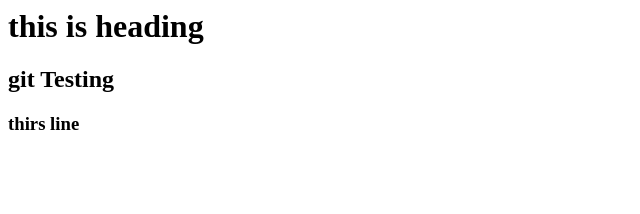
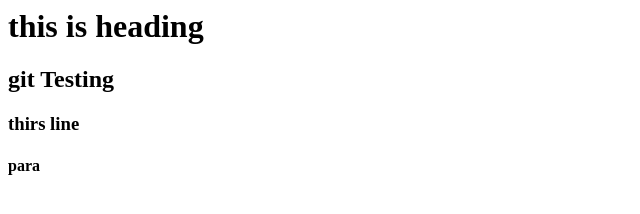
Before and after one commit to rohitgaud/git-testing, a plain HTML site: page index.html in a window 1280 px wide. Shown: the full height of the page, 0-640 px from the left. Drawn offline with Linux system fonts and the light colour scheme.

Commit message:
first commit

```diff
--- a/index.html
+++ b/index.html
@@ -3,5 +3,6 @@
         <h1>this is heading </h1>
 		<h2>git Testing</h2>
 		<h3>thirs line</h3>
+		<h4>para</h4>
     </body>
 </html>
```
Also changed, not shown: fistFile.txt (added).
